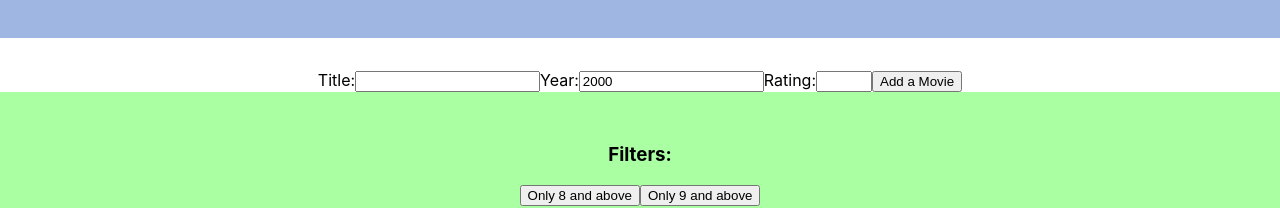
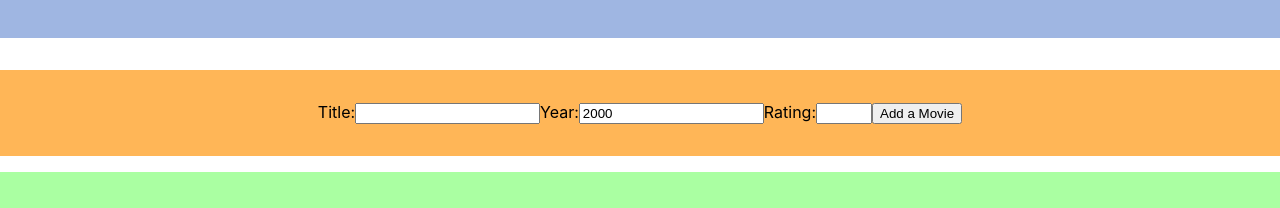
Before and after one commit to Ironmaidens-Ironhack-Jan-2022/react-popcorn-time, a React (Create React App) app: page / in a window 1280 px wide. Shown: the part 157-365 px from the top of the page. Built offline with nearby package versions, Linux system fonts and the light colour scheme.

Commit message:
create AddMovie to move functionality to add movie in a separate component

```diff
--- a/src/App.js
+++ b/src/App.js
@@ -1,18 +1,17 @@
 import { useState } from "react";
 import moviesArr from "./data/movies.json";
+
 import './App.css';
 import Footer from './components/Footer';
 import Header from './components/Header';
 import Main from './components/Main';
 import Controls from "./components/Controls";
+import AddMovie from "./components/AddMovie";
 
 function App() {
 
   const [movies, setMovies] = useState(moviesArr);
 
-  const [titleInput, setTitleInput] = useState("");
-  const [yearInput, setYearInput] = useState(2000);
-  const [ratingInput, setRatingInput] = useState("");
 
   const filterTopRated = (minRating = 9) => {
       const newList = moviesArr.filter( (element) => {
@@ -21,29 +20,9 @@ function App() {
       setMovies(newList);
   }
 
-  const handleSubmit = (e) => {
-    e.preventDefault();
 
-    const newMovie = {
-      title: titleInput,
-      year: yearInput,
-      rating: ratingInput
-    }
-
-    setMovies( [newMovie, ...movies] ); // update list of movies
-    setTitleInput("") // clear form
-  }
-
-  const handleTitleInput = (e) => {
-    setTitleInput(e.target.value);
-  }
-
-  const handleYearInput = (e) => {
-    setYearInput(e.target.value);
-  }
-
-  const handleRatingInput = (e) => {
-    setRatingInput(e.target.value);
+  const createMovie = (movieDetails) => {
+    setMovies( [movieDetails, ...movies] ); // update list of movies
   }
 
 
@@ -51,33 +30,7 @@ function App() {
     <div className="App">
       <Header numberOfMovies={movies.length} />
 
-
-
-      <form onSubmit={handleSubmit}>
-
-        <label>Title:
-          <input type="text" name="title" value={titleInput} onChange={handleTitleInput} />
-        </label>
-
-        <label>Year:
-          <input type="number" name="year" value={yearInput} onChange={handleYearInput} />
-        </label>
-
-        <label>Rating:
-          <input
-            type="number"
-            min={1}
-            max={10}
-            name="rating"
-            value={ratingInput}
-            onChange={handleRatingInput}
-          />
-        </label>
-
-        <button type="submit">Add a Movie</button>
-      </form>
-
-
+      <AddMovie createMovie={createMovie} />
 
       <Controls displayTop={filterTopRated} />
       <Main moviesArr={movies} />
--- a/src/components/AddMovie.js
+++ b/src/components/AddMovie.js
@@ -1,13 +1,76 @@
+import { useState } from "react";
 import "./AddMovie.css"
 
 function AddMovie(props) {
-    return (
-        <div className="AddMovie">
-            <h4>Add a Movie</h4>
+
+  const [titleInput, setTitleInput] = useState("");
+  const [yearInput, setYearInput] = useState(2000);
+  const [ratingInput, setRatingInput] = useState("");
+
+  const handleSubmit = (e) => {
+    e.preventDefault();
+
+    const newMovie = {
+      title: titleInput,
+      year: yearInput,
+      rating: ratingInput
+    }
+
+    props.createMovie(newMovie);
+
+    clearForm();
+  }
+
+  const clearForm = () => {
+    setTitleInput("");
+    setYearInput(2000);
+    setRatingInput("");
+  }
 
 
-        </div>
-    );
+  // Extra: improve code, handling all in one single method
+  // https://stackoverflow.com/a/67234242/11298742
+
+  const handleTitleInput = (e) => {
+    setTitleInput(e.target.value);
+  }
+
+  const handleYearInput = (e) => {
+    setYearInput(e.target.value);
+  }
+
+  const handleRatingInput = (e) => {
+    setRatingInput(e.target.value);
+  }
+
+
+  return (
+    <div className="AddMovie">
+      <form onSubmit={handleSubmit}>
+
+        <label>Title:
+          <input type="text" name="title" value={titleInput} onChange={handleTitleInput} />
+        </label>
+
+        <label>Year:
+          <input type="number" name="year" value={yearInput} onChange={handleYearInput} />
+        </label>
+
+        <label>Rating:
+          <input
+            type="number"
+            min={1}
+            max={10}
+            name="rating"
+            value={ratingInput}
+            onChange={handleRatingInput}
+          />
+        </label>
+
+        <button type="submit">Add a Movie</button>
+      </form>
+    </div>
+  );
 }
 
 export default AddMovie;
```
